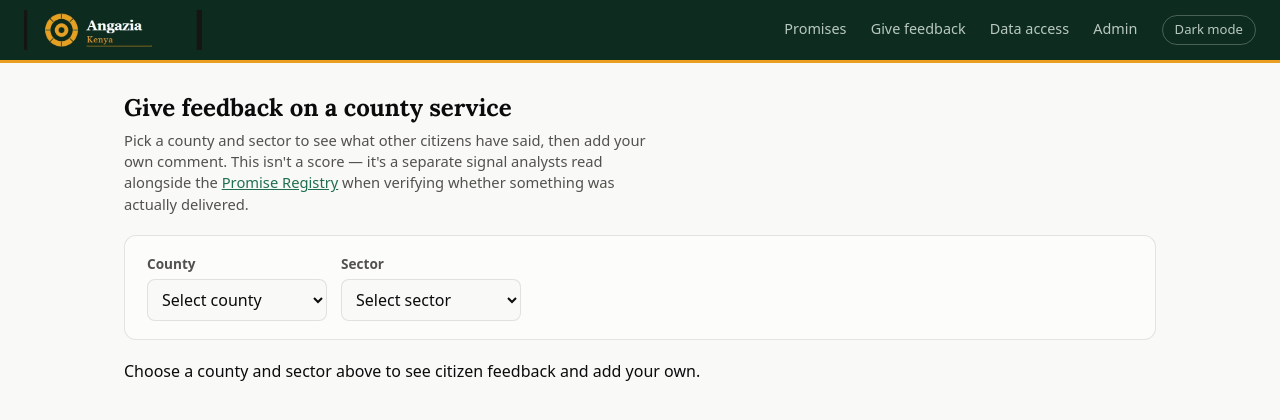
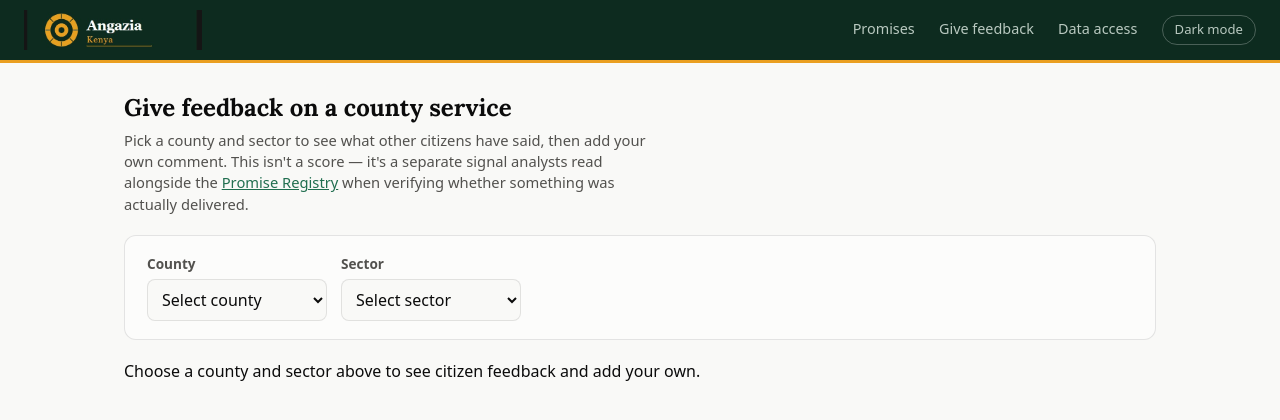
Before and after one commit to Keithclinton/KPPAS, a Django app: page /feedback/ in a window 1280 px wide. Shown: the top 420 px of the page. Run offline with Django 4.2, Linux system fonts and the light colour scheme.

Commit message:
Remove the Admin link from the header nav; /admin/ stays reachable by URL

```diff
--- a/kppas_backend/templates/base.html
+++ b/kppas_backend/templates/base.html
@@ -341,7 +341,6 @@
     <a href="{% url 'promise_registry' %}">Promises</a>
     <a href="{% url 'feedback' %}">Give feedback</a>
     <a href="{% url 'data_access' %}">Data access</a>
-    <a href="/admin/">Admin</a>
     <button type="button" id="theme_toggle" class="theme-toggle" aria-label="Toggle dark mode">Dark mode</button>
   </nav>
 </header>
```
